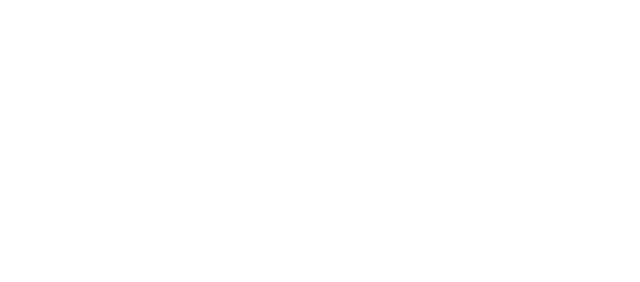
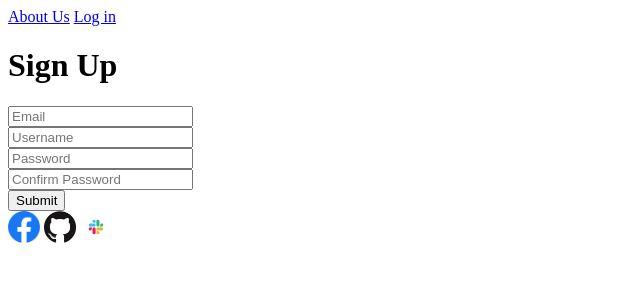
Before and after one commit to brandenfort/HTMLStaticRegisterPage, a plain HTML site: page index.html in a window 1280 px wide. Shown: the whole page, without its empty margins (0-640 px from the left). Drawn offline with Linux system fonts and the light colour scheme.

Commit message:
Finished HTML scaffolding

```diff
--- a/index.html
+++ b/index.html
@@ -7,6 +7,34 @@
     <title>Document</title>
 </head>
 <body>
-
+    <header>
+        <a href="#">About Us</a>
+        <a href="#">Log in</a>
+    </header>
+    <div>
+        <h1>Sign Up</h1>
+        <div>
+            <div>
+            <input type="email" placeholder="Email" name="email" />
+            </div>
+            <div>
+            <input type="text" placeholder="Username" name="username" />
+            </div>
+            <div>
+            <input type="password" placeholder="Password" name="password" />
+            </div>
+            <div>
+            <input type="password" placeholder="Confirm Password" name="confirmPassword" />
+            </div>
+            <div>
+                <button type="submit">Submit</button>
+            </div>
+        </form>
+        <footer>
+            <img src="./assets/f_logo_RGB-Blue_512.png" alt="Facebook Icon" height="32" width="32" />
+            <img src="./assets/GitHub-Mark-120px-plus.png" alt="GitHub Icon" height="32" width="32" />
+            <img src="./assets/Slack_Mark_Web.png" alt="Slack Icon" height="32" width="32" />
+        </footer>
+    </div>
 </body>
 </html>
```
Also changed, not shown: assets/GitHub-Mark-120px-plus.png (added), assets/GitHub-Mark-64px.png (added), assets/Slack_Mark_Web.png (added), assets/f_logo_RGB-Blue_512.png (added), assets/f_logo_RGB-Blue_72.png (added), 2 other files.
